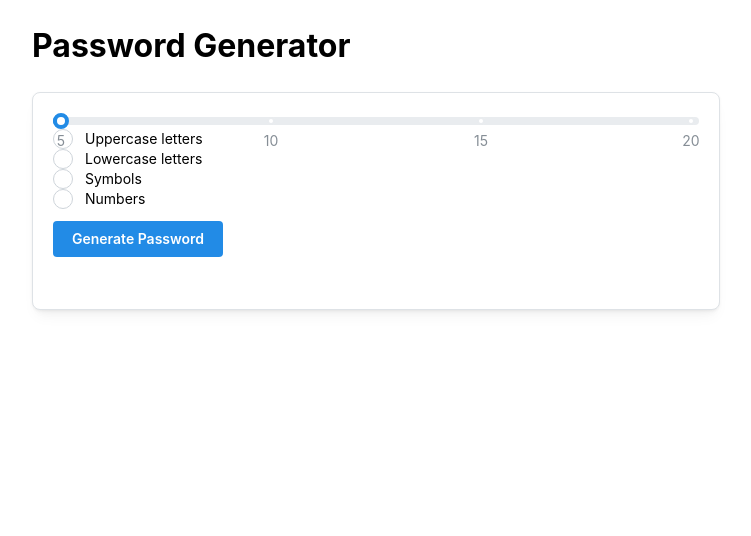
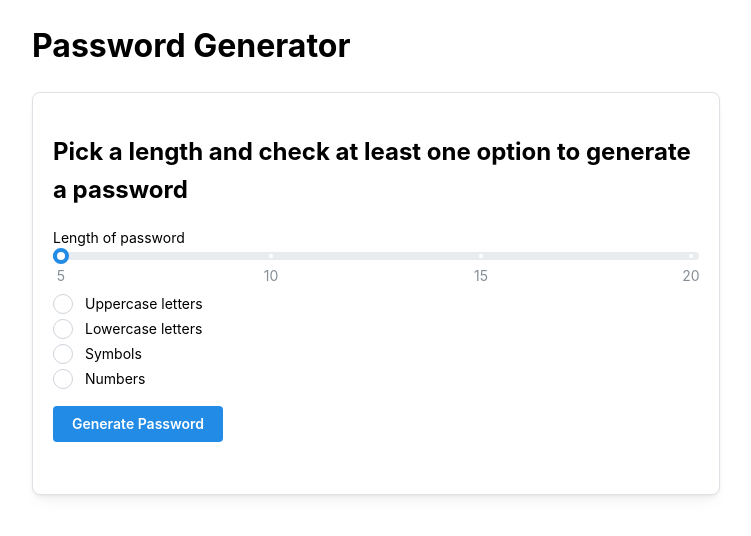
Before and after one commit to IlyesTirech/snake-charmers, a React (Create React App) app: page /week1 in a window 1280 px wide. Shown: the top 536 px of the page, without its empty margins (264-1015 px from the left). Built offline with nearby package versions, Linux system fonts and the light colour scheme.

Commit message:
password gen

```diff
--- a/src/pages/HomePage.tsx
+++ b/src/pages/HomePage.tsx
@@ -10,7 +10,7 @@ const HomePage: React.FC = () => {
   return (
     <Container size="lg" style={{ marginTop: '2rem' }}>
       <div>
-        <Text size="xl" style={{ marginBottom: '1rem' }}>
+        <Text size="xl" style={{ marginBottom: '1rem', fontWeight: 500 }}>
           Snake Charmers Coding Challenge
         </Text>
       </div>
--- a/src/pages/WeekOne.tsx
+++ b/src/pages/WeekOne.tsx
@@ -1,5 +1,5 @@
 import React, { useState } from 'react';
-import { Container, Grid, Card, Button, Checkbox, Slider } from '@mantine/core';
+import { Container, Grid, Card, Button, Checkbox, Slider, Text } from '@mantine/core';
 
 const WeekOne: React.FC = () => {
 
@@ -75,8 +75,12 @@ const WeekOne: React.FC = () => {
       <Grid>
         <Grid.Col span={12}>
           <Card shadow="sm" padding="lg" radius="md" withBorder>
+            <h2>Pick a length and check at least one option to generate a password</h2>
             <form>
+              <div className='mb-10'>
+              <Text size="sm">Length of password</Text>
           <Slider
+          style={{marginBottom: '30px'}}
               color="blue"
               min={5}
               max={20}
@@ -88,22 +92,27 @@ const WeekOne: React.FC = () => {
               ]}
               value={passwordLength} onChange={setPasswordLength}
             />
+            </div>
               <Checkbox
+               style={{marginBottom: '5px'}}
                 radius = 'xl'
                 label = 'Uppercase letters'
                 onChange={(event) => setIsUppercase(event.currentTarget.checked)}
               />
               <Checkbox
+              style={{marginBottom: '5px'}}
                 radius = 'xl'
                 label = 'Lowercase letters'
                 onChange={(event) => setIsLowercase(event.currentTarget.checked)}
               />
               <Checkbox
+              style={{marginBottom: '5px'}}
                 radius = 'xl'
                 label = 'Symbols'
                 onChange={(event) => setIsSymbol(event.currentTarget.checked)}
               />
               <Checkbox
+              style={{marginBottom: '5px'}}
                 radius = 'xl'
                 label = 'Numbers'
                 onChange={(event) => setIsNumber(event.currentTarget.checked)}
@@ -115,8 +124,8 @@ const WeekOne: React.FC = () => {
                 Generate Password
               </Button>
             </form>
-            <p id="w1t1" className="mt-3">
-              {!isError ? password : errorMessage}
+            <p style={{textAlign: 'center'}}>
+               <strong style={{fontSize: '20px'}}>{!isError ? password : errorMessage}</strong>
             </p>
           </Card>
         </Grid.Col>
```
Lines whose indentation alone changed are shown as unchanged.
